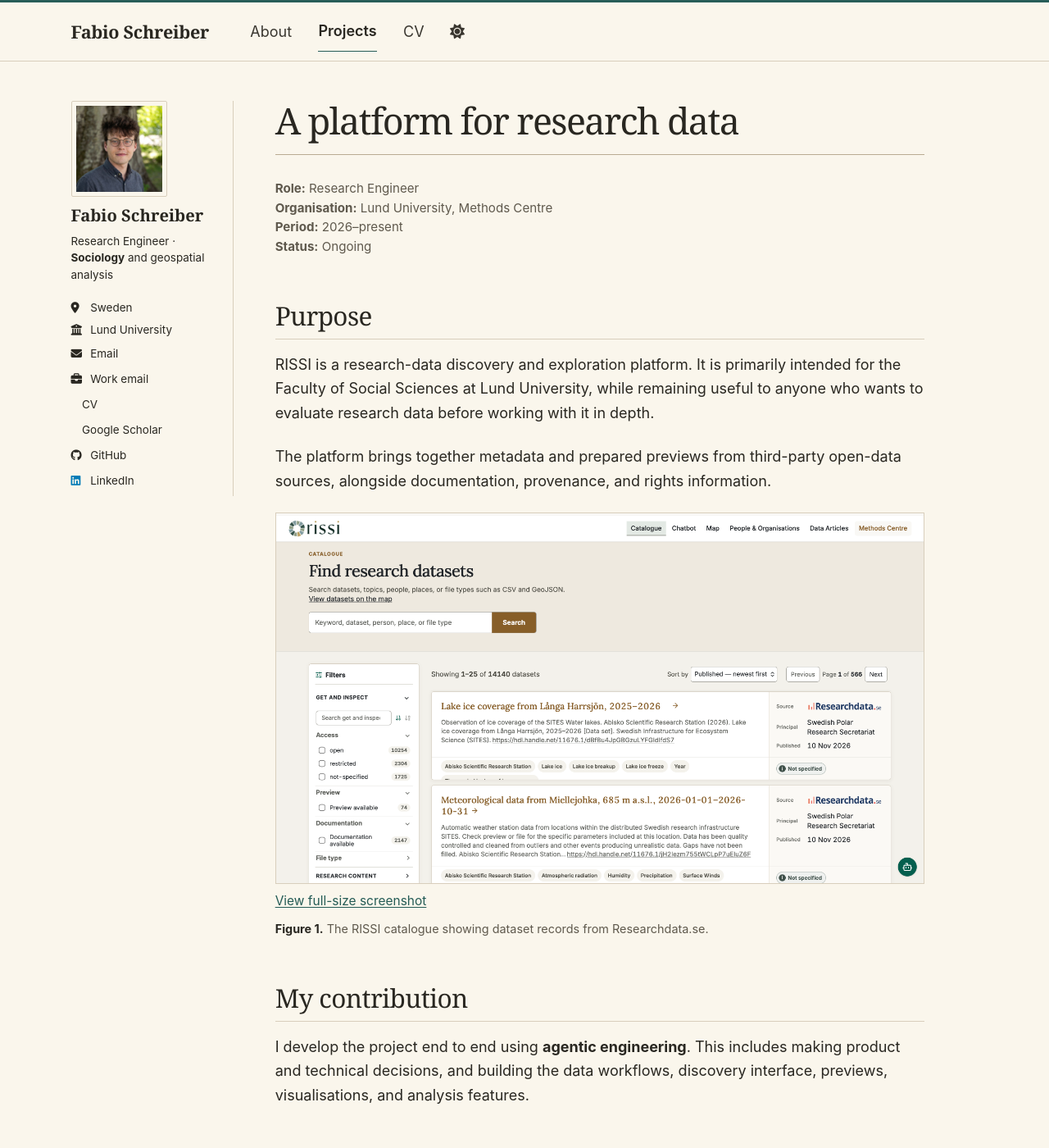
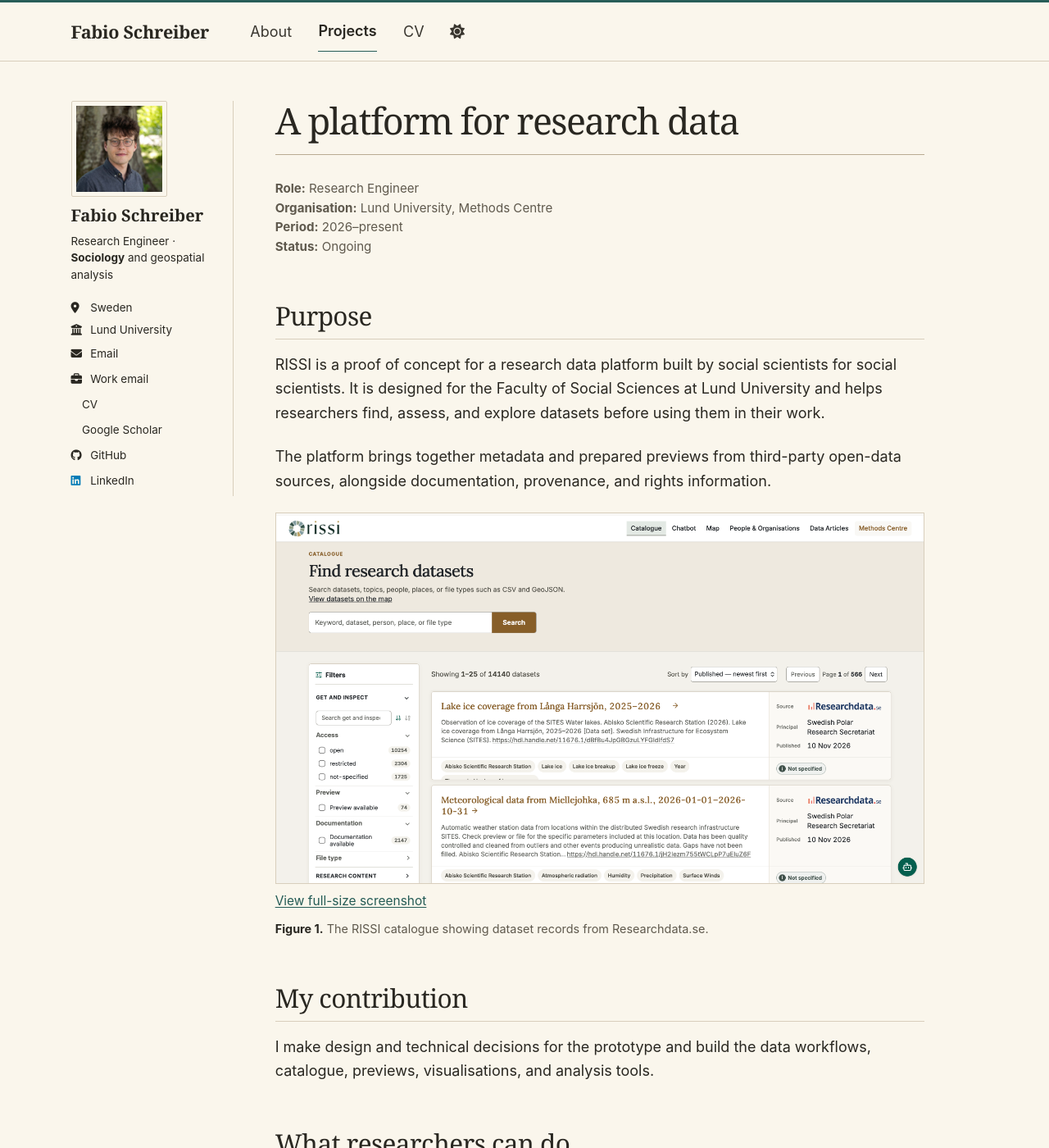
Before and after one commit to fab1s/fab1s.github.io, a Jekyll site: the page built from _portfolio/research-data-platform.md, in a window 1280 px wide and 1400 px high. Shown: the whole window at 82% size. Built offline with Jekyll 4.4.1, drawn with Linux system fonts in a browser that asks for light colours; a style sheet for code colours, icons or effects is not loaded.

Commit message:
Describe RISSI as a proof of concept

```diff
--- a/_portfolio/research-data-platform.md
+++ b/_portfolio/research-data-platform.md
@@ -17,7 +17,7 @@ order: 2
 
 ## Purpose
 
-RISSI is a research-data discovery and exploration platform. It is primarily intended for the Faculty of Social Sciences at Lund University, while remaining useful to anyone who wants to evaluate research data before working with it in depth.
+RISSI is a proof of concept for a research data platform built by social scientists for social scientists. It is designed for the Faculty of Social Sciences at Lund University and helps researchers find, assess, and explore datasets before using them in their work.
 
 The platform brings together metadata and prepared previews from third-party open-data sources, alongside documentation, provenance, and rights information.
 
@@ -31,7 +31,7 @@ The platform brings together metadata and prepared previews from third-party ope
 
 ## My contribution
 
-I develop the project end to end using **agentic engineering**. This includes making product and technical decisions, and building the data workflows, discovery interface, previews, visualisations, and analysis features.
+I make design and technical decisions for the prototype and build the data workflows, catalogue, previews, visualisations, and analysis tools.
 
 ## What researchers can do
 
```
